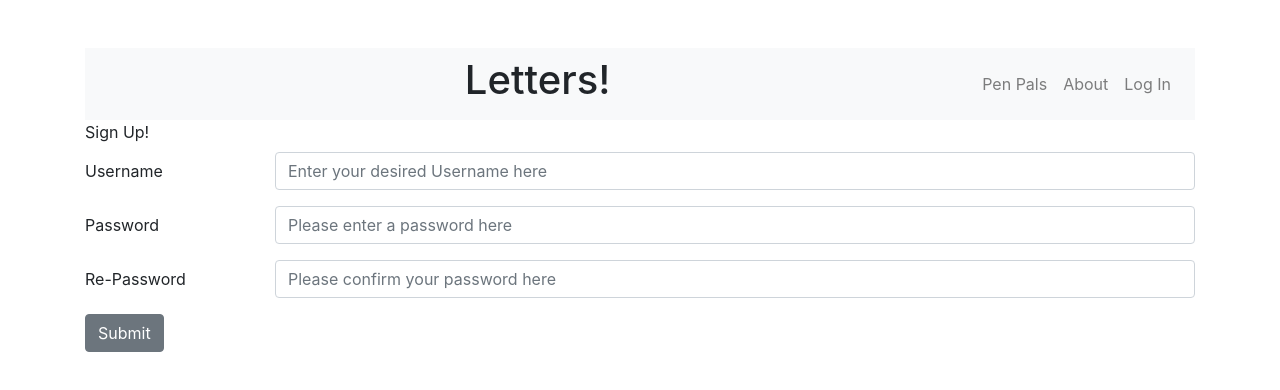
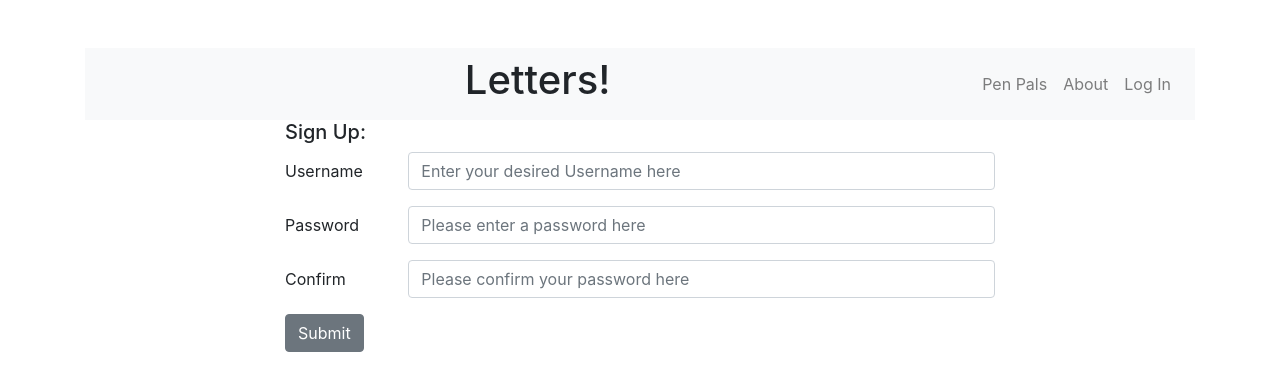
Before and after one commit to kait-schorr/Letters_Frontend, a React (Create React App) app: page / in a window 1280 px wide. Shown: the top 390 px of the page. Built offline with nearby package versions, Linux system fonts and the light colour scheme.

Commit message:
centered signup form

```diff
--- a/src/components/SignUp.js
+++ b/src/components/SignUp.js
@@ -46,7 +46,8 @@ class SignUp extends Component {
   render() {
     return (
       <div className="signUpForm">
-        <Label>Sign Up!</Label>
+        <Col sm="12" md={{ size: 8, offset: 2 }}>
+          <h5>Sign Up:</h5>
           <Form onSubmit={this.signupHandler} onChange={this.handleChange}>
             <FormGroup row>
               <Label for="signUpUsername" sm={2}>
@@ -76,7 +77,7 @@ class SignUp extends Component {
             </FormGroup>
             <FormGroup row>
               <Label for="signUpPasswordConfirm" sm={2}>
-              Re-Password
+                Confirm
               </Label>
               <Col sm={10}>
                 <Input
@@ -89,6 +90,7 @@ class SignUp extends Component {
             </FormGroup>
             <Button>Submit</Button>
           </Form>
+        </Col>
       </div>
     );
   }
```
Lines whose indentation alone changed are shown as unchanged.
